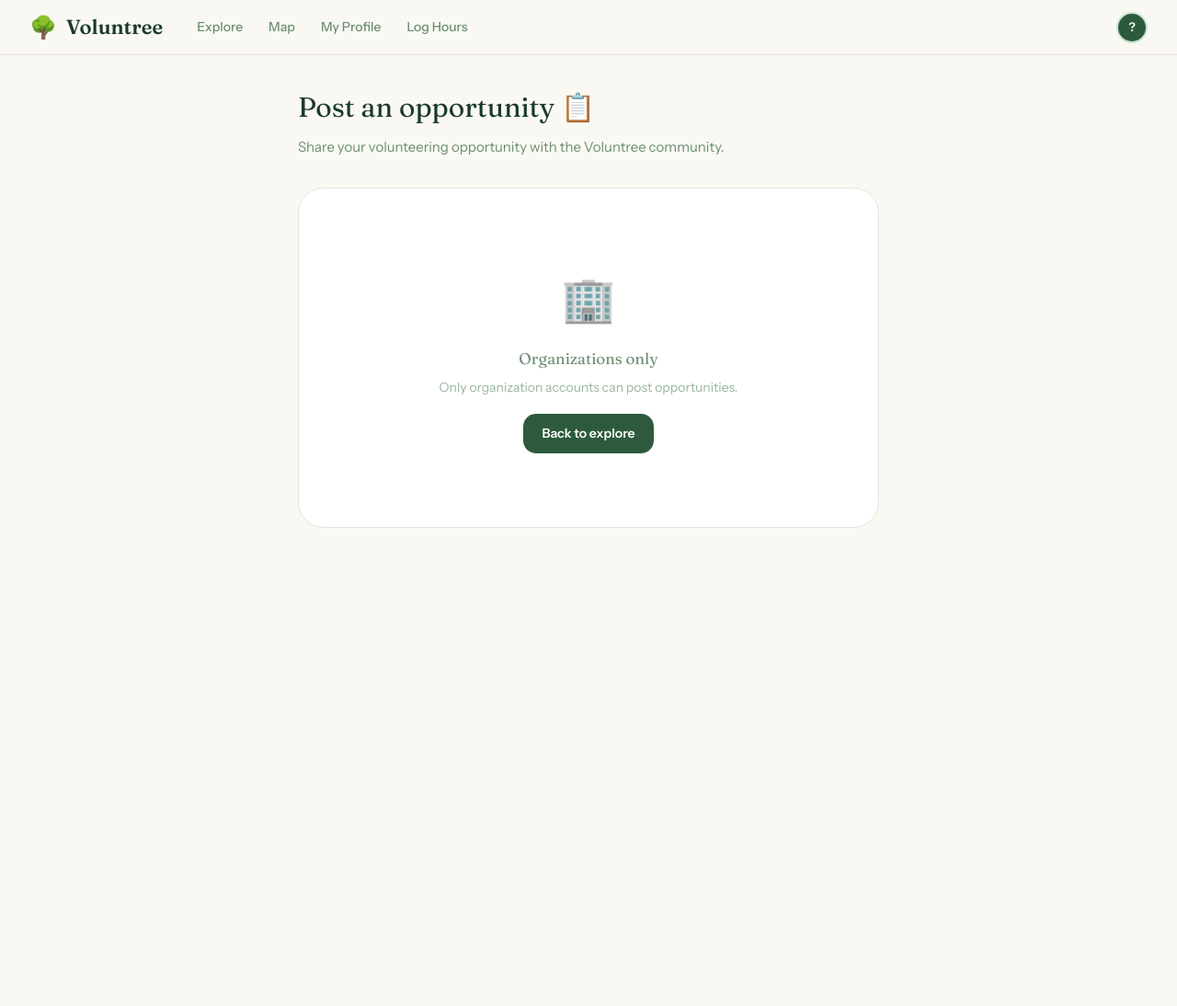
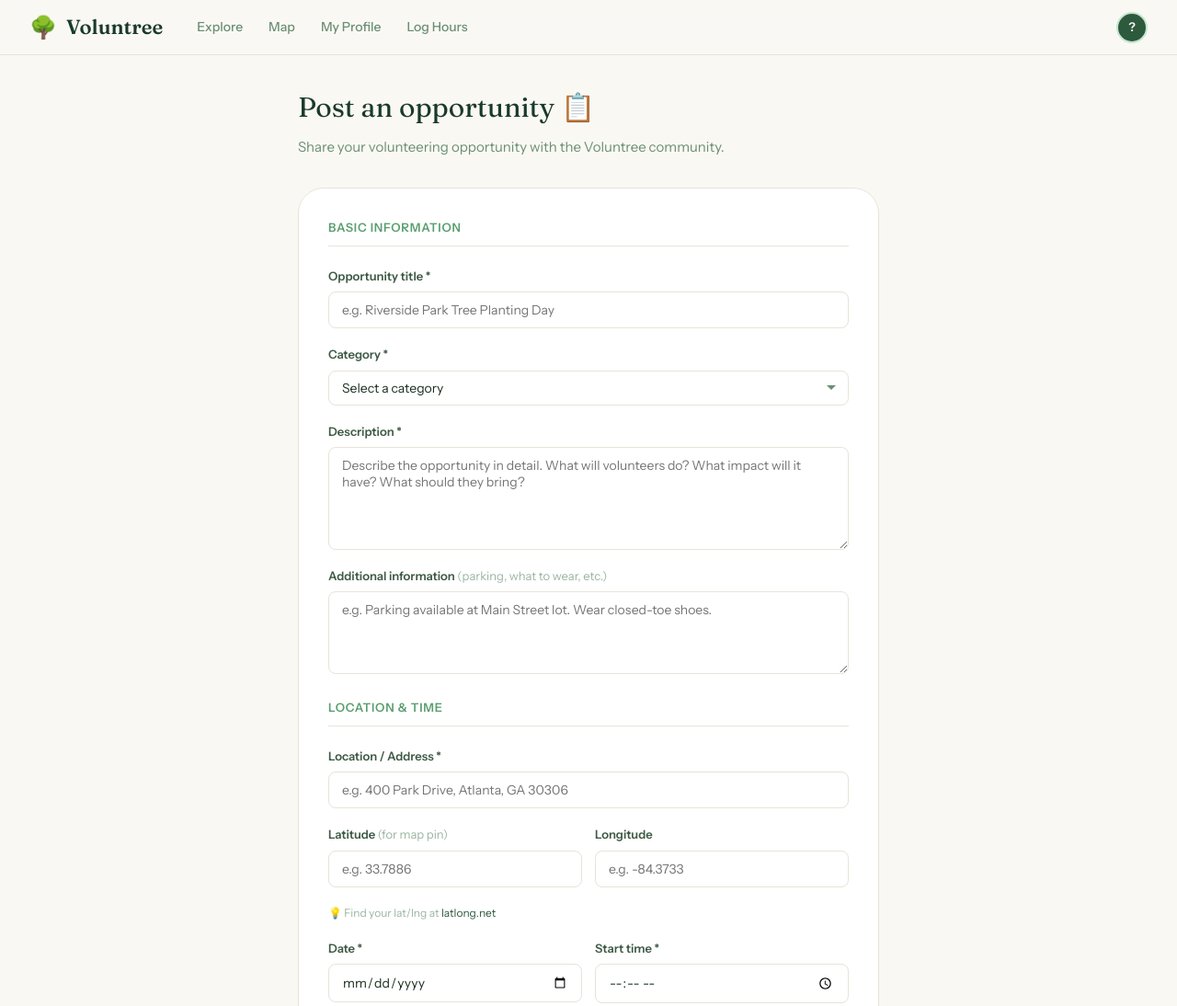
Before and after one commit to GeoGog/Voluntree, a plain HTML site: page post.html in a window 1280 px wide. Shown: the top 1094 px of the page at 92% size. Before the commit the page ends 800 px from the top, so only its background shows below. Drawn offline with nearby package versions, Linux system fonts and the light colour scheme.

Commit message:
Update post.html

```diff
--- a/post.html
+++ b/post.html
@@ -225,7 +225,7 @@ function categoryEmoji(c) {
 const _iv = setInterval(() => {
   if (typeof currentProfile !== 'undefined') {
     clearInterval(_iv);
-    if (currentProfile?.role !== 'org') {
+    if (false) {
       document.querySelector('.post-form-card').innerHTML = `
         <div class="empty-state">
           <span class="empty-icon">🏢</span>
```
